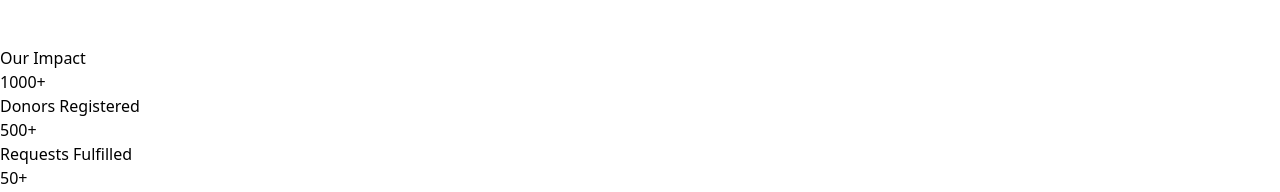
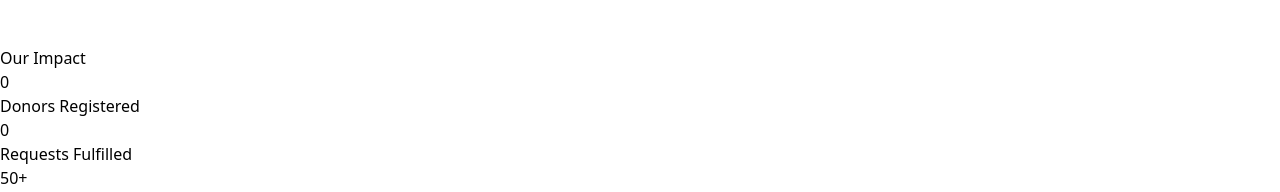
Before and after one commit to hridoy000111/Blood-Donation-Website, a React (Vite) app: page / in a window 1280 px wide. Shown: the part 1304-1496 px from the top of the page. Built offline with nearby package versions, Linux system fonts and the light colour scheme.

Commit message:
Updated UI and fixed bugs

```diff
--- a/src/Layout.jsx
+++ b/src/Layout.jsx
@@ -4,7 +4,7 @@ import { Outlet } from "react-router-dom";
 
 const Layout = () => {
   return (
-    <div className="bg-gray-800 min-h-screen">
+    <div className="bg-gray-100 min-h-screen">
       <NavBar></NavBar>
       <Outlet></Outlet>
     </div>
--- a/src/pages/Home.jsx
+++ b/src/pages/Home.jsx
@@ -1,9 +1,13 @@
-import React from "react";
+import React, { useContext } from "react";
 import { Link } from "react-router-dom";
 import { Typewriter } from "react-simple-typewriter";
+import { DonorContext } from "../context/DonorContext";
+import { RequestContext } from "../context/RequestContext";
 import heroImage from "../assets/images/blood-hero-page.png";
 
 const Home = () => {
+  const { donors } = useContext(DonorContext);
+  const { requests } = useContext(RequestContext);
   return (
     <div className="bg-gray-200 min-h-screen py-10 px-4">
       {/* Hero Section */}
@@ -55,11 +59,13 @@ const Home = () => {
         <h2 className="text-2xl font-bold mb-6 text-gray-800">Our Impact</h2>
         <div className="grid grid-cols-1 sm:grid-cols-3 gap-6">
           <div className="bg-white p-6 rounded shadow">
-            <h3 className="text-3xl font-bold text-red-600">1000+</h3>
+            <h3 className="text-3xl font-bold text-red-600">{donors.length}</h3>
             <p className="text-gray-700">Donors Registered</p>
           </div>
           <div className="bg-white p-6 rounded shadow">
-            <h3 className="text-3xl font-bold text-red-600">500+</h3>
+            <h3 className="text-3xl font-bold text-red-600">
+              {requests.length}
+            </h3>
             <p className="text-gray-700">Requests Fulfilled</p>
           </div>
           <div className="bg-white p-6 rounded shadow">
```
